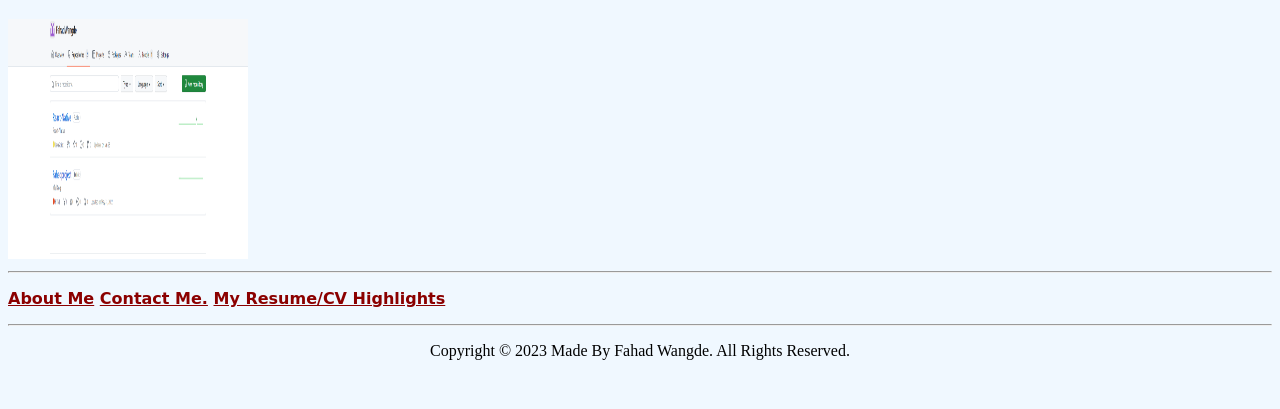
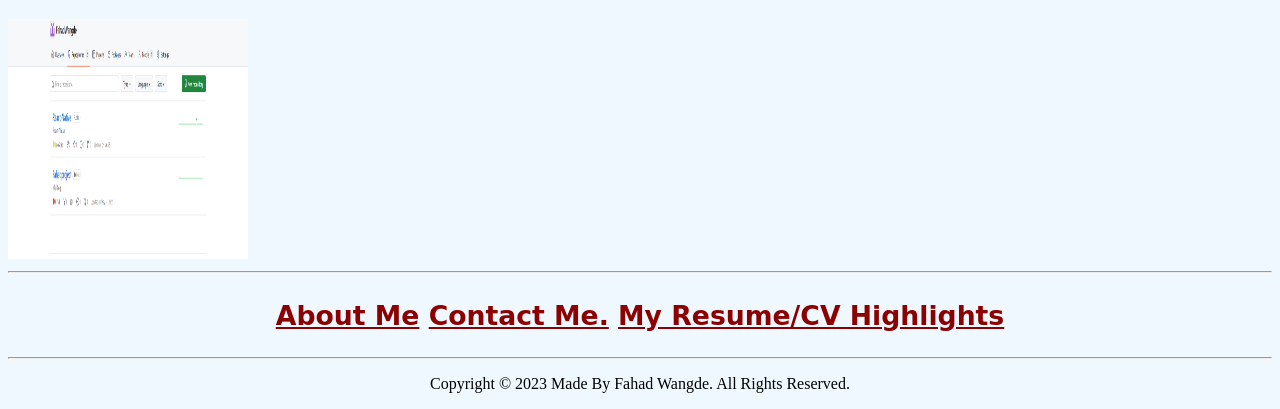
Before and after one commit to fahad56/Fahad-portfolio, a PHP site: page /index.html in a window 1280 px wide. Shown: the part 1374-1783 px from the top of the page. Before the commit the page ends 1734 px from the top, so only its background shows below. Run offline with PHP 8.4, Linux system fonts and the light colour scheme; some web fonts are replaced.

Commit message:
modified changes

```diff
--- a/styles.css
+++ b/styles.css
@@ -39,7 +39,8 @@ h1 {
 h3 {
     font-family: 'Kanit', sans-serif;
     font-family: 'Sigmar', cursive;
-    font-size: 12pt;
+    font-size: 20pt;
     font-weight: 900;
+    text-align: center;
 
 }
```
